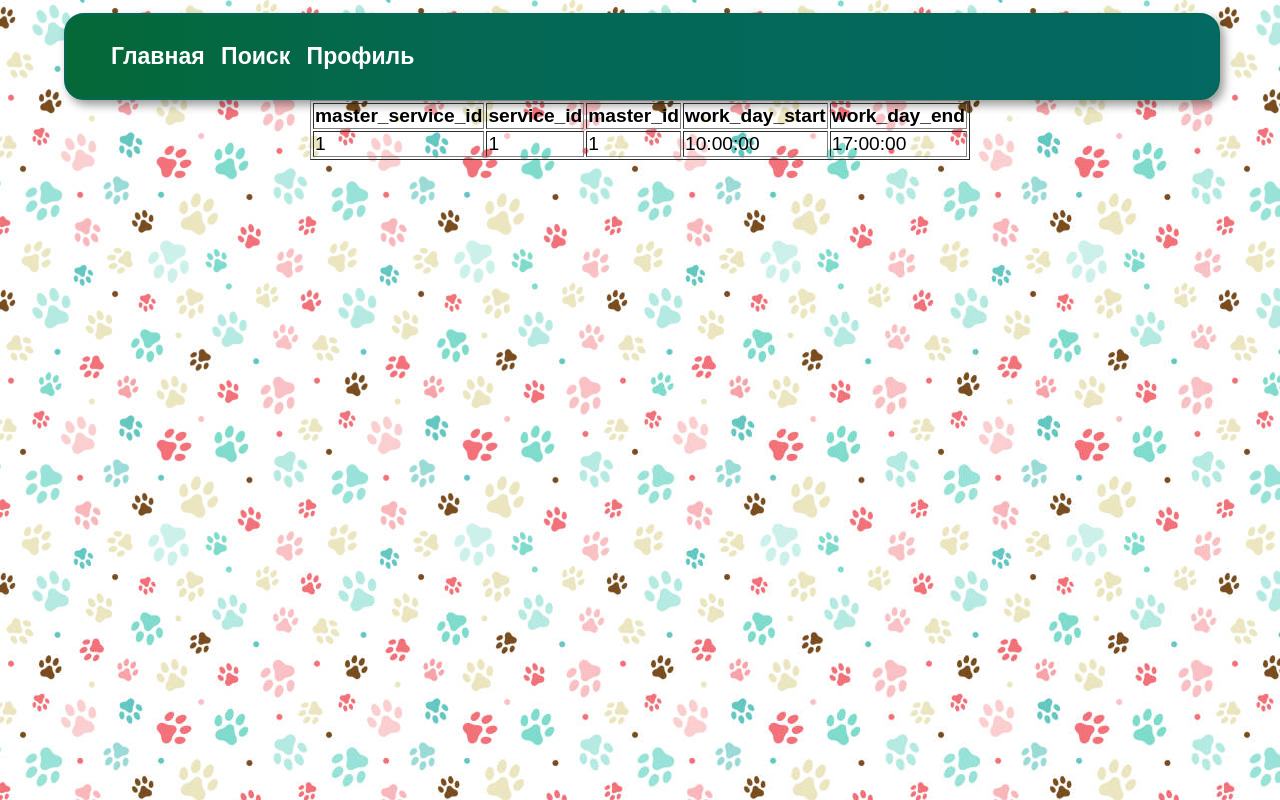
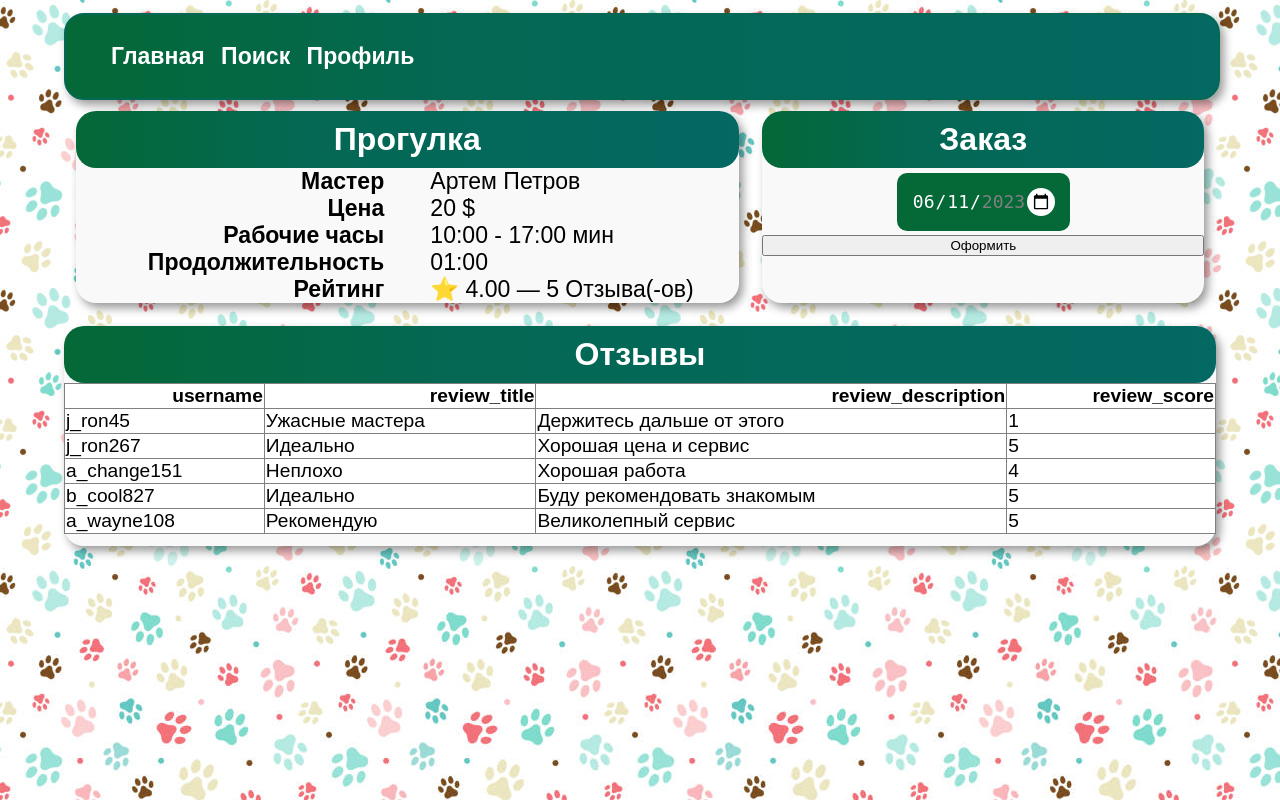
Before and after one commit to SaltySugar32/AnimalCareServices, a Flask app: page /service/1 in a window 1280 px wide. Run offline with Flask 3, Linux system fonts and the light colour scheme; data comes from the database, SQL or seed files in the repository.

Commit message:
about servicee css update

```diff
--- a/CODE/controllers/about_service.py
+++ b/CODE/controllers/about_service.py
@@ -1,12 +1,21 @@
 from app import app
 from utils import get_db_connection
 from flask import render_template
-from models.about_service_model import get_master_service
+from models.about_service_model import get_master_service, get_review_list
+from datetime import timedelta, date
 
 @app.route('/service/<id>')
 def master_service(id):
     con = get_db_connection()
     master_service = get_master_service(con, id)
-    html = render_template('about_service.html', title='Услуга', content = master_service.to_html(index=False))
+    review_list = get_review_list(con, id)
+    html = render_template(
+        'about_service.html',
+        title='Услуга',
+        m_service = master_service,
+        review_list = review_list,
+        date_today = date.today(),
+        date_max = date.today() + timedelta(days=30)
+    )
     con.close()
     return html
--- a/CODE/controllers/index.py
+++ b/CODE/controllers/index.py
@@ -7,6 +7,10 @@ from models.index_model import get_master_service_list
 def index():
     con = get_db_connection()
     table = get_master_service_list(con)
-    html = render_template('index.html', title='Главная', content = table)
+    html = render_template(
+        'index.html',
+        title='Главная',
+        m_service_list = table
+    )
     con.close()
     return html
--- a/CODE/models/about_service_model.py
+++ b/CODE/models/about_service_model.py
@@ -1,6 +1,45 @@
 import pandas
 
 def get_master_service(conn, id):
-    print(f'SELECT * FROM master_service WHERE master_service_id={id}')
-    print(pandas.read_sql(f'SELECT * FROM master_service WHERE master_service_id={id}', conn))
-    return pandas.read_sql(f'SELECT * FROM master_service WHERE master_service_id={id}', conn)
+    df = pandas.read_sql(f'''
+    WITH get_rating AS(
+        SELECT
+            master_service_id,
+            AVG(review_score) AS rating
+        FROM service_order
+        JOIN review USING (order_id)
+        GROUP BY master_service_id
+    ),
+    get_ms AS(
+        SELECT *
+        FROM master_service
+        WHERE master_service_id={id}
+    )
+    SELECT
+        service_name,
+        master_name,
+        work_day_start,
+        work_day_end,
+        rating,
+        price,
+        duration
+    FROM get_ms
+    JOIN service USING(service_id)
+    JOIN master USING(master_id)
+    LEFT JOIN get_rating USING(master_service_id)
+    ''', conn)
+    return df
+
+def get_review_list(conn, id):
+    df = pandas.read_sql(f'''
+        SELECT
+            username,
+            review_title,
+            review_description,
+            review_score
+        FROM review
+        JOIN service_order USING(order_id)
+        JOIN client USING(client_id)
+        WHERE master_service_id={id}
+    ''', conn)
+    return df
--- /dev/null
+++ b/CODE/static/styles/about_service_style.css
@@ -0,0 +1,80 @@
+/* для тестов */
+.dataframe{
+    background-color: white;
+    width:100%;
+    border-collapse: collapse;
+    margin-bottom: 1%;
+}
+p{
+    margin-top: 0px;
+    margin-bottom: 0px;
+}
+.main_card {
+    display: flex;
+    flex-direction: row;
+    width:100%;
+}
+
+.service, .reviews, .order{
+    /*padding-bottom: 1%;*/
+    width:100%;
+    background-color: #f9f9f9;
+    border-radius: 20px;
+    display:flex;
+    flex-direction: column;
+    margin:1%;
+    box-shadow: 4px 5px 10px rgba(0, 0, 0, 0.4);
+}
+.service{
+    width:60%;
+}
+.order{
+    width:40%;
+}
+div.description{
+    display:flex;
+    flex-direction: row;
+}
+.field{
+    width:50%;
+    font-size: 1.2em;
+    text-align: right;
+    padding-right: 2em;
+}
+.field > p {
+    font-weight: bold;
+}
+.value{
+    width:50%;
+    font-size: 1.2em;
+    text-align: left;
+}
+
+p.title{
+    padding: 10px;
+    text-align: center;
+    background: linear-gradient(90deg, rgba(4,104,55,1) 0%, rgba(4,104,84,1) 35%, rgba(4,104,99,1) 100%);
+    border-radius: 20px;
+    font-size: xx-large;
+    font-weight: bold;
+    color: white;
+    margin-top: 0px;
+}
+input[type="date"]{
+    position: relative;
+    margin:1% auto;
+    background-color: rgba(4,104,55,1);
+    padding: 15px;
+    /*transform: translate(-50%,-50%);*/
+    color: #ffffff;
+    font-size: 18px;
+    border: none;
+    outline: none;
+    border-radius: 10px;
+}
+::-webkit-calendar-picker-indicator{
+    background-color: #ffffff;
+    padding: 5px;
+    cursor: pointer;
+    border-radius: 20px;
+}
--- a/CODE/templates/about_service.html
+++ b/CODE/templates/about_service.html
@@ -1,6 +1,6 @@
 {% extends('base.html') %}
 {% block style %}
-    <link rel="stylesheet" href="{{ url_for('static', filename='styles/about_service.css') }}">
+    <link rel="stylesheet" href="{{ url_for('static', filename='styles/about_service_style.css') }}">
 {% endblock %}
 
 {% block title %}
@@ -8,5 +8,48 @@
 {% endblock %}
 
 {% block body %}
-    {{content|safe}}
+<div class="main_card">
+<div class="service">
+    <p class="title">{{m_service['service_name'].to_string(index=False)}}</p>
+    <div class="description">
+        <div class="field"><p>Мастер</p></div>
+        <p class="value">{{ m_service['master_name'].to_string(index=False) }}</p>
+    </div>
+    <div class="description">
+        <div class="field"><p>Цена</p></div>
+        <div class="value"><p>{{ m_service['price'].to_string(index=False) }} $</p></div>
+    </div>
+    <div class="description">
+        <div class="field"><p>Рабочие часы</p></div>
+        <div class="value"><p>{{ m_service.loc[0,'work_day_start'][:5] }} - {{ m_service.loc[0,'work_day_end'][:5] }} мин</p></div>
+    </div>
+    <div class="description">
+        <div class="field"><p>Продолжительность</p></div>
+        <div class="value"><p>{{ m_service.loc[0,'duration'][:5] }}</p></div>
+    </div>
+    <div class="description">
+        <div class="field"><p>Рейтинг</p></div>
+        <div class="value">
+            <p>
+                {% set rating = m_service.loc[0, 'rating'] %}
+                {% if rating|float > 0 %}
+                    &#11088 {{ '{:.2f}'.format(rating) }} &mdash; {{review_list|length}} Отзыва(-ов)
+                {% else %}
+                    &mdash;
+                {% endif %}
+            </p>
+        </div>
+    </div>
+</div>
+<div class="order">
+    <p class="title">Заказ</p>
+    <input type="date" value="{{date_today}}" min="{{date_today}}" max="{{date_max}}">
+    <input type="submit" value="Оформить">
+</div>
+</div>
+<div class="reviews">
+    <p class="title">Отзывы</p>
+    {{review_list.to_html(index=False)|safe}}
+</div>
+
 {% endblock %}
```
Also changed, not shown: CODE/templates/index.html (+6 -2 lines).
